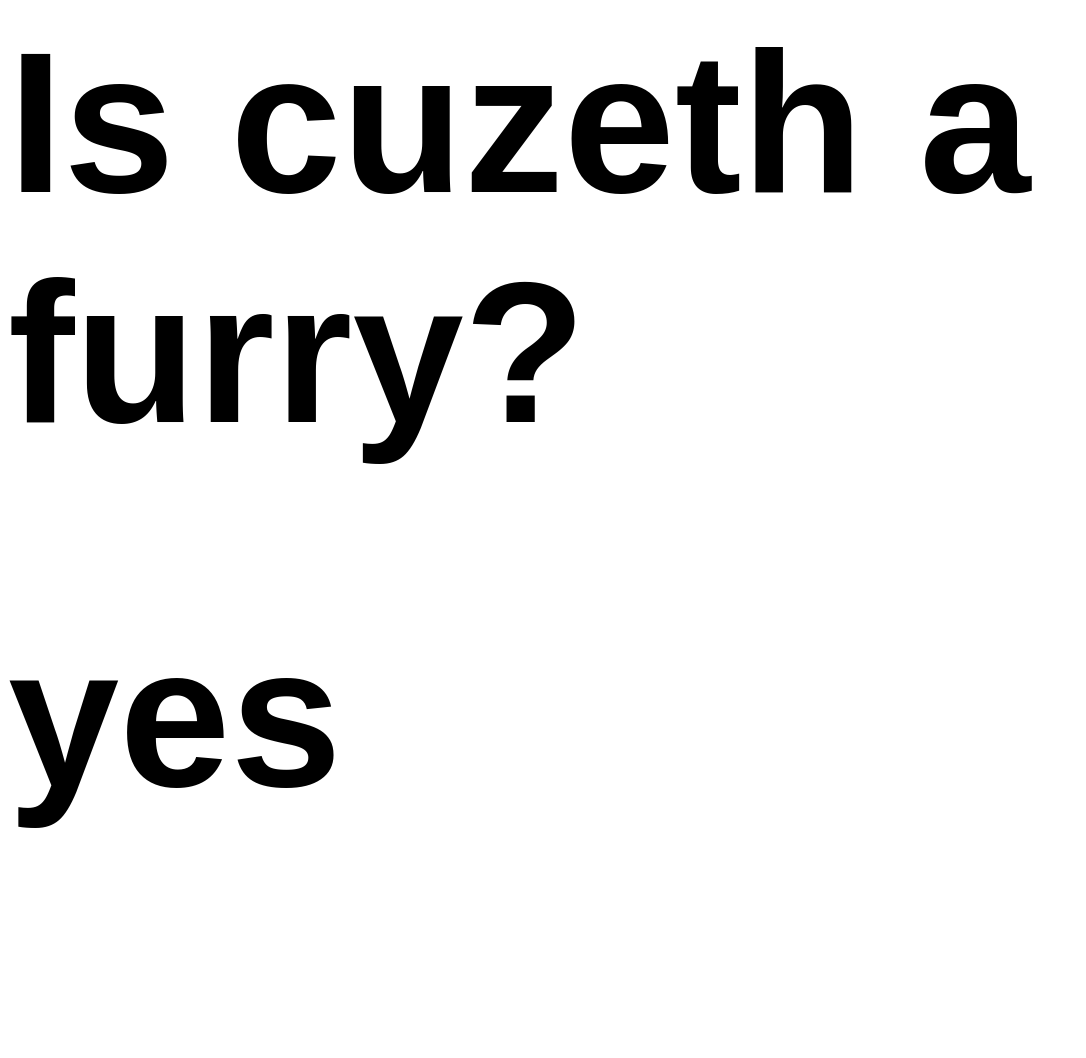
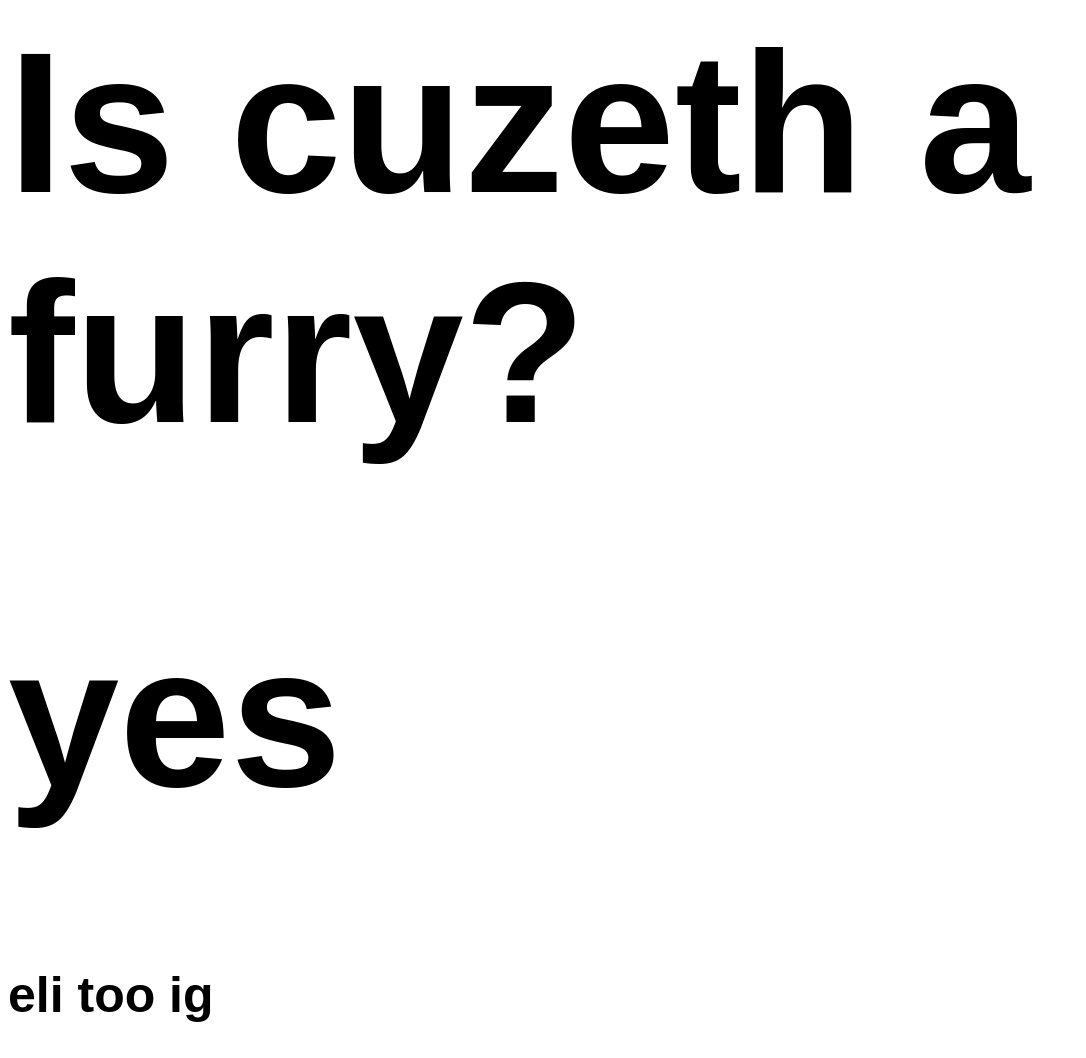
Before and after one commit to Simyon264/idk4reaktho, a plain HTML site: page index.html in a window 1280 px wide. Shown: the whole page, without its empty margins (0-1086 px from the left). Before the commit the page ends 966 px from the top, so only its background shows below. Drawn offline with Linux system fonts and the light colour scheme.

Commit message:
Update index.html

```diff
--- a/index.html
+++ b/index.html
@@ -1,4 +1,5 @@
 <body>
     <h1 style="font-family: Arial;font-size: 200;">Is cuzeth a furry?</h1>
     <h1 style="font-family: Arial;font-size: 200;">yes</h1>
+    <h1 style="font-family: Arial;font-size: 50;">eli too ig</h1>
 </body>
```
